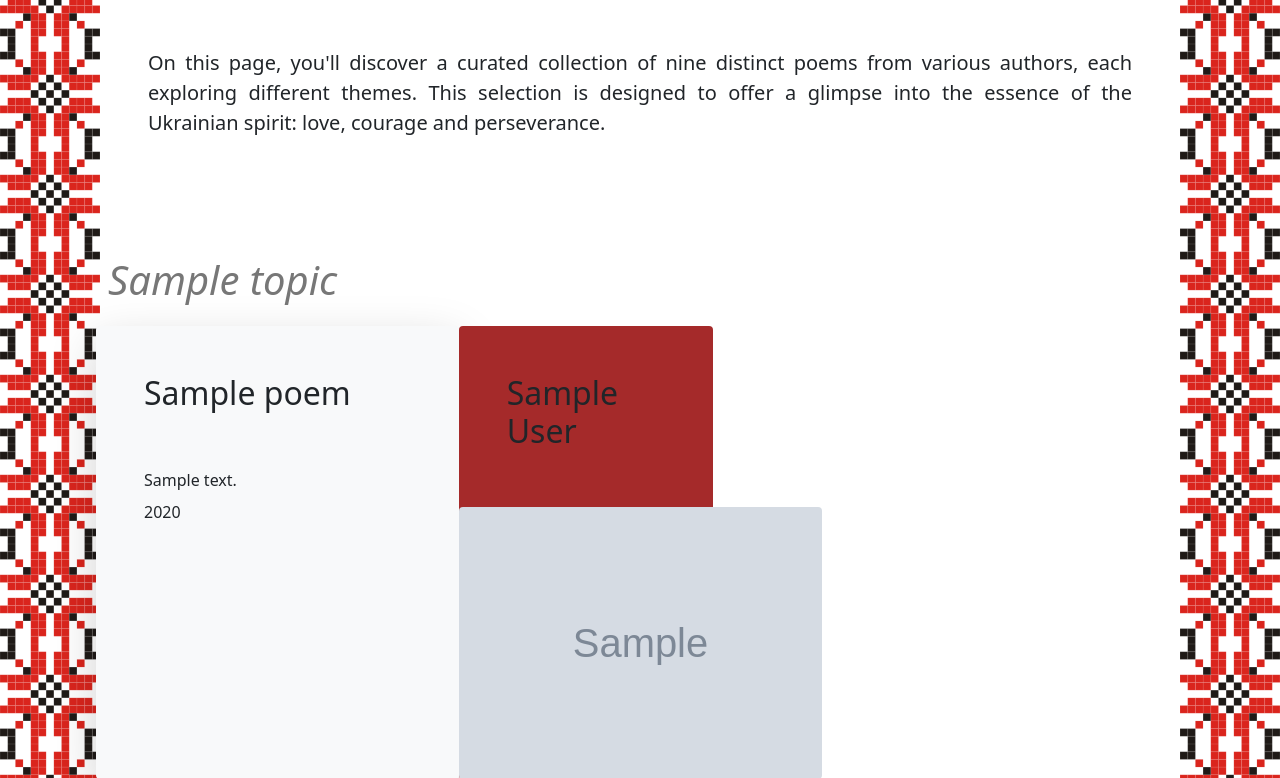
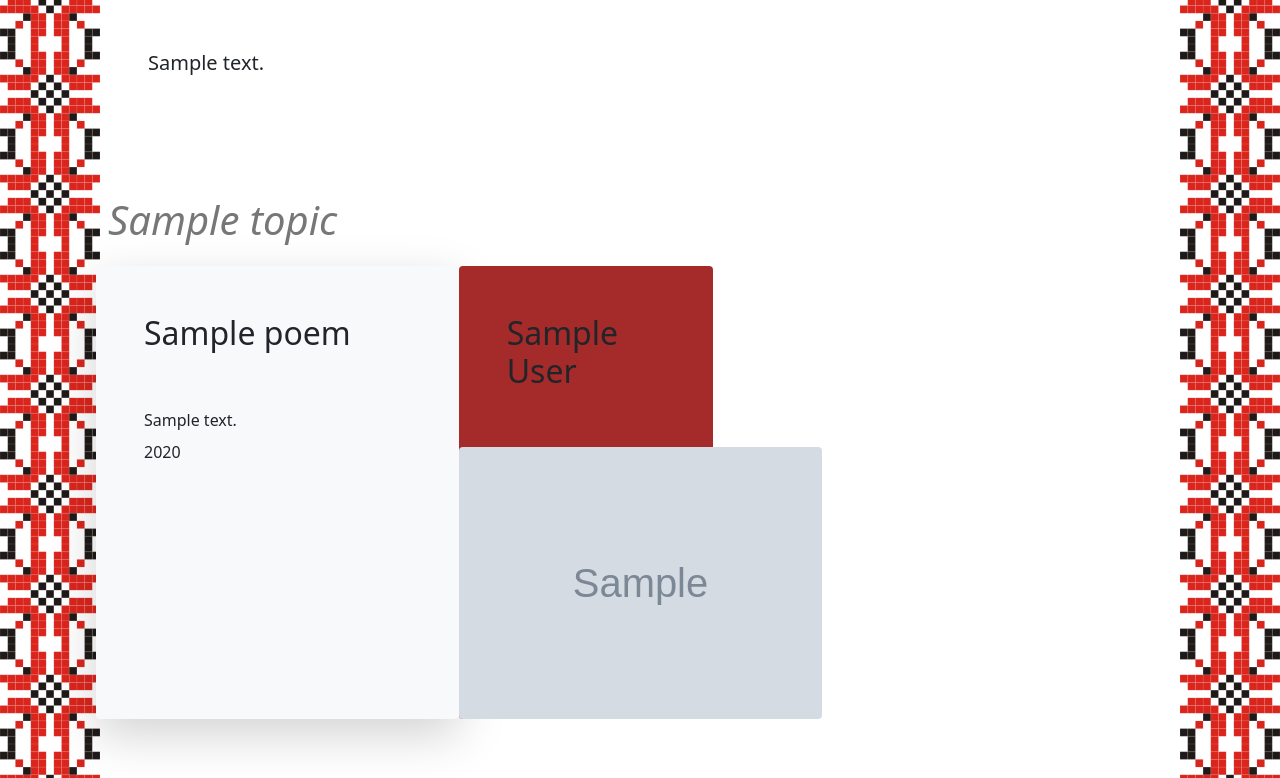
Before and after one commit to linapb/poetry_of_ukraine, a Flask app: template templates/index.html in a window 1280 px wide. Shown: the part 56-834 px from the top of the page. Run offline with Flask 3, Linux system fonts and the light colour scheme; the template is opened without the code that fills it: most values are stand-ins (such as "Sample title", 1, 10 or a date in 2020); grey boxes marked "Sample" are stand-in pictures.

Commit message:
Add translation for introduction text

```diff
--- a/app.py
+++ b/app.py
@@ -32,12 +32,14 @@ async def index():
     email_is_set = os.environ.get('CONTACT_EMAIL') is not None
 
     poems = helpers.get_poems()
+    intro_text = "On this page, you'll discover a curated collection of nine distinct poems from various authors, each exploring different themes. This selection is designed to offer a glimpse into the essence of the <strong>Ukrainian spirit: love, courage and perseverance</strong>."
 
     lang = request.args.get("lang")
     if lang not in [None, "Ukrainian"]:
         poems = await helpers.get_translations(poems, lang)
+        intro_text = await helpers.translate_text(intro_text, lang)
 
-    return render_template("index.html", poems=poems, show_contact_email=email_is_set)
+    return render_template("index.html", poems=poems, show_contact_email=email_is_set, intro_text=intro_text)
 
 
 @app.route('/get-contact-email')
--- a/helpers.py
+++ b/helpers.py
@@ -147,8 +147,8 @@ async def translate_topic(topic, lang):
 async def translate_text(text, lang):
     prompt = (
         f"Translate the following Ukrainian text into {lang}. "
-        f"Very important, it contains html tags. Keep that html tags, under any condition don't change them (<b> tags) "
-        f"and don't add any other html tags. If you do, it will break the web page. Don't change html tags!"
+        f"Very important, it may contain html tags. Keep that html tags (<b> tags), under any condition don't change "
+        f"them and don't add any other html tags. If you do, it will break the web page. Don't change html tags! "
         f"Output only the translated text — no explanations, no commentary, no quotes.\n\n"
         f"Text:\n{text}"
     )
--- a/templates/index.html
+++ b/templates/index.html
@@ -5,7 +5,7 @@
 {% endblock %}
 
 {% block main %}
-<p class="lead px-5 py-5">On this page, you'll discover a curated collection of nine distinct poems from various authors, each exploring different themes. This selection is designed to offer a glimpse into the essence of the <strong>Ukrainian spirit: love, courage and perseverance</strong>.</p>
+<p class="lead px-5 py-5">{{ intro_text | safe }}</p>
     <div class="container">
 
         {% for poem in poems %}
```
